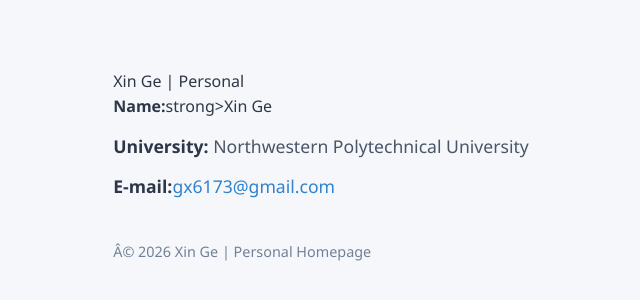
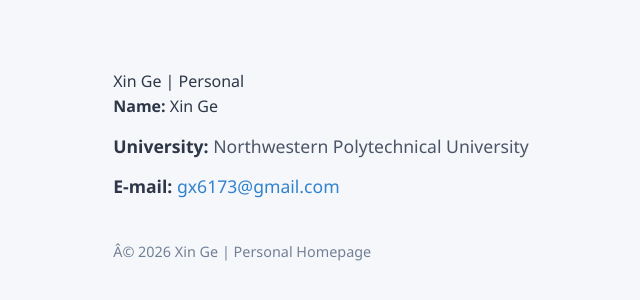
Before and after one commit to gx6173-creator/Xin.github.io, a plain HTML site: page index.html in a window 1280 px wide. Shown: the part 234-534 px from the top of the page, 319-959 px from the left. Drawn offline with Linux system fonts and the light colour scheme.

Commit message:
Update index.html

```diff
--- a/index.html
+++ b/index.html
@@ -72,8 +72,8 @@
         }
     </style>
 <body>
-<div class="card<h1 class="name"><strong>Name:</strong>strong>Xin Ge</h1>
+<div class="card<h1 class="name"><strong>Name:</strong> Xin Ge</h1>
 <p class="info-item"><strong>University:</strong> Northwestern Polytechnical University</p>
-        <p class="info-item"></strong><a href="mailto:gx6173@gmail.com" class="email-link"><strong>E-mail:</strong>gx6173@gmail.com</a></div><div class="footer">
+        <p class="info-item"></strong><a href="mailto:gx6173@gmail.com" class="email-link"><strong>E-mail: </strong>gx6173@gmail.com</a></div><div class="footer">
         © 2026 Xin Ge | Personal Homepage
     </body></html>
```
